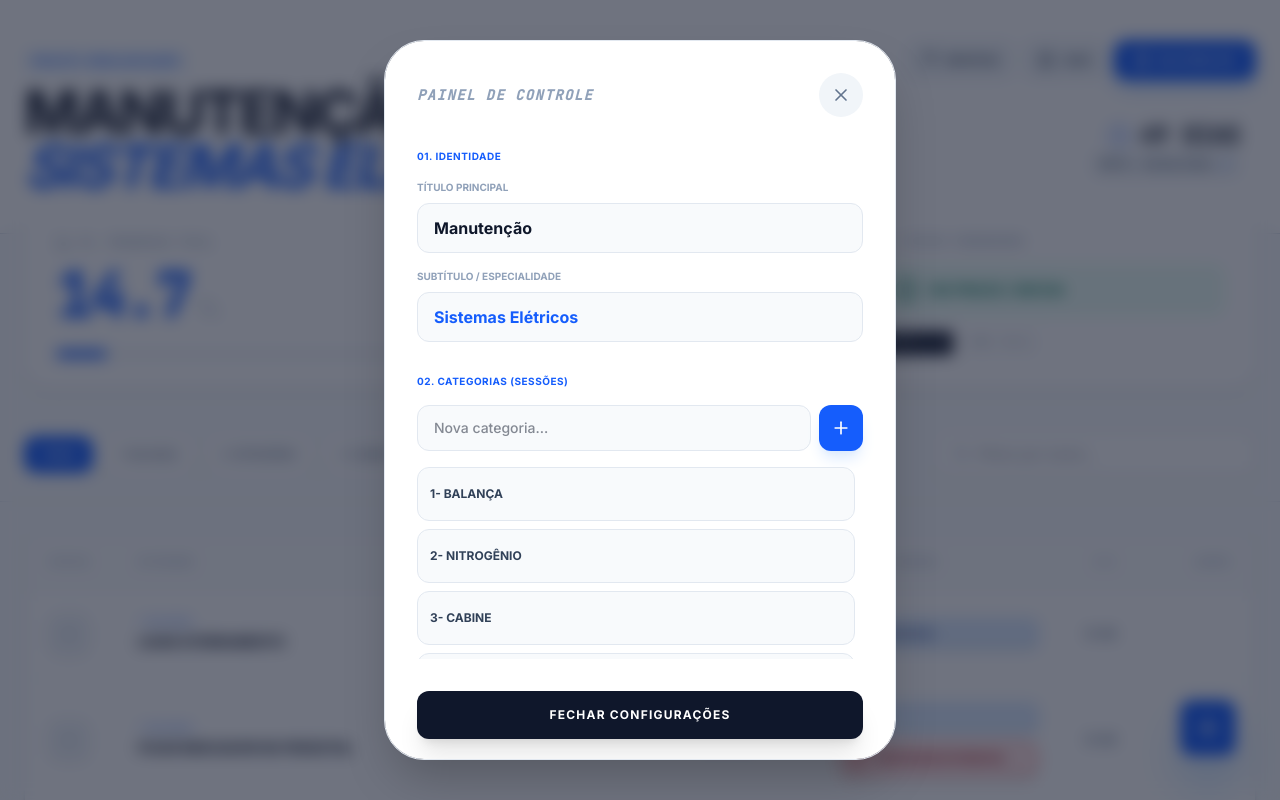
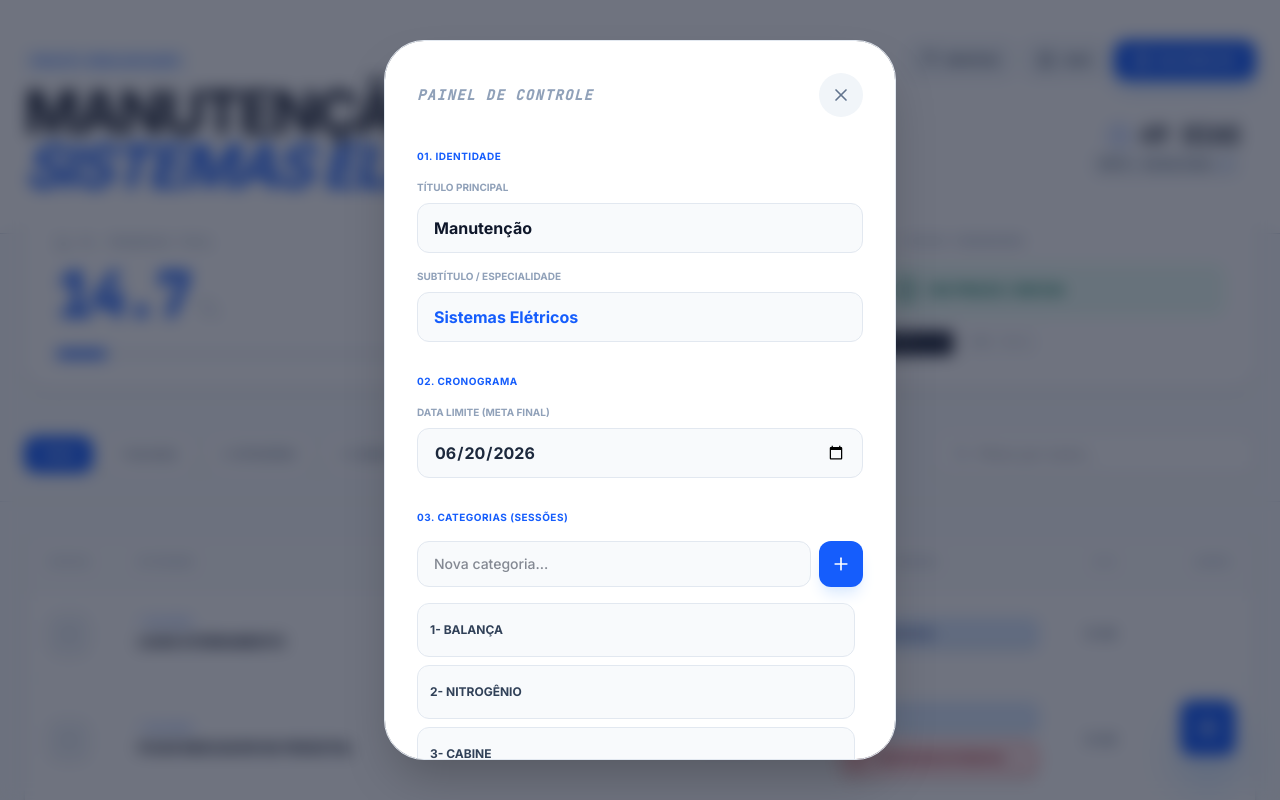
Before and after one commit to kesselerzambaldi-coder/Cronograma-trabalhos, a React (Vite) app: page / in a window 1280 px wide. Both pictures are taken after a click on the button 663 px from the left and 109 px from the top of the page. Shown: the top 800 px of the page. Built offline with nearby package versions, Linux system fonts and the light colour scheme.

Commit message:
feat: Add deadline input for maintenance tasks
Introduces a new input field to capture the deadline for maintenance tasks, enhancing project tracking and management toward the June 20th deadline.

```diff
--- a/src/App.tsx
+++ b/src/App.tsx
@@ -708,9 +708,23 @@ export default function App() {
                     </div>
                   </div>
 
+                  {/* Cronograma */}
+                  <div className="space-y-4">
+                    <h3 className="text-[10px] font-bold uppercase text-blue-600 tracking-wider">02. CRONOGRAMA</h3>
+                    <div>
+                      <label className="text-[10px] font-bold uppercase text-slate-400 block mb-2">Data Limite (Meta Final)</label>
+                      <input
+                        type="date"
+                        value={data.deadline}
+                        onChange={(e) => setData({...data, deadline: e.target.value})}
+                        className="w-full px-4 py-3 bg-slate-50 border border-slate-200 rounded-xl focus:ring-2 focus:ring-blue-100 outline-none font-black text-slate-800"
+                      />
+                    </div>
+                  </div>
+
                   {/* Gerenciar Categorias */}
                   <div className="space-y-4">
-                    <h3 className="text-[10px] font-bold uppercase text-blue-600 tracking-wider">02. CATEGORIAS (SESSÕES)</h3>
+                    <h3 className="text-[10px] font-bold uppercase text-blue-600 tracking-wider">03. CATEGORIAS (SESSÕES)</h3>
 
                     <div className="flex gap-2">
                        <input
```
Also changed, not shown: vercel.json.
